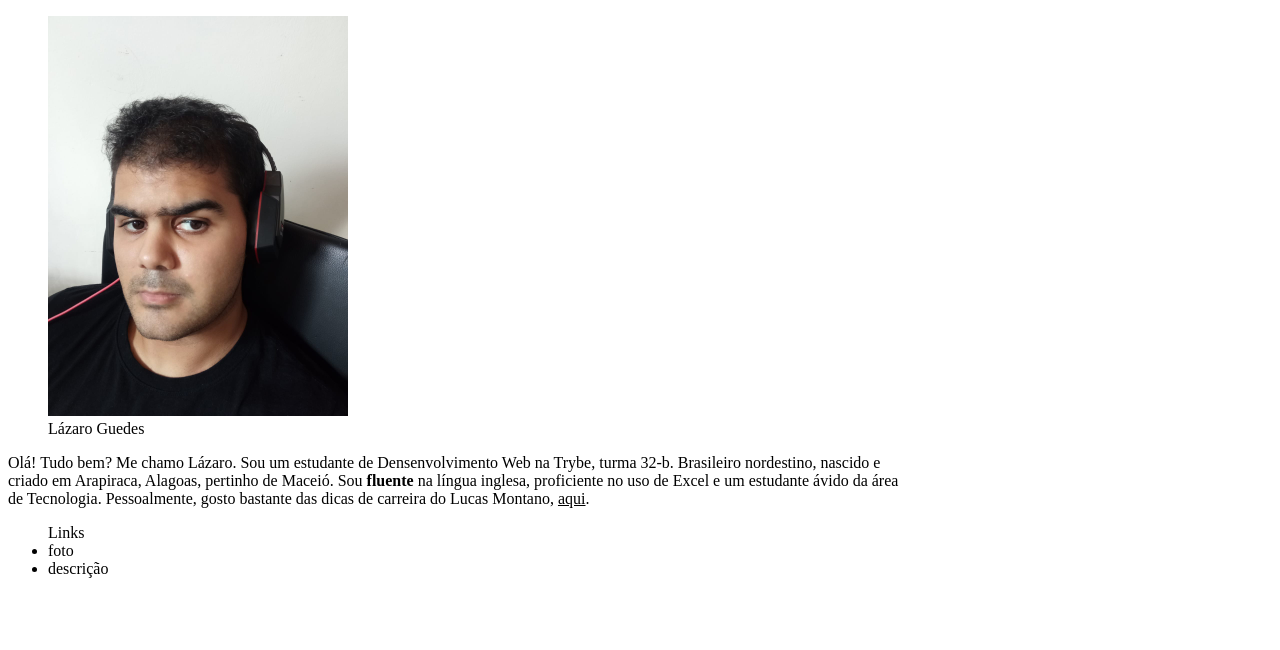
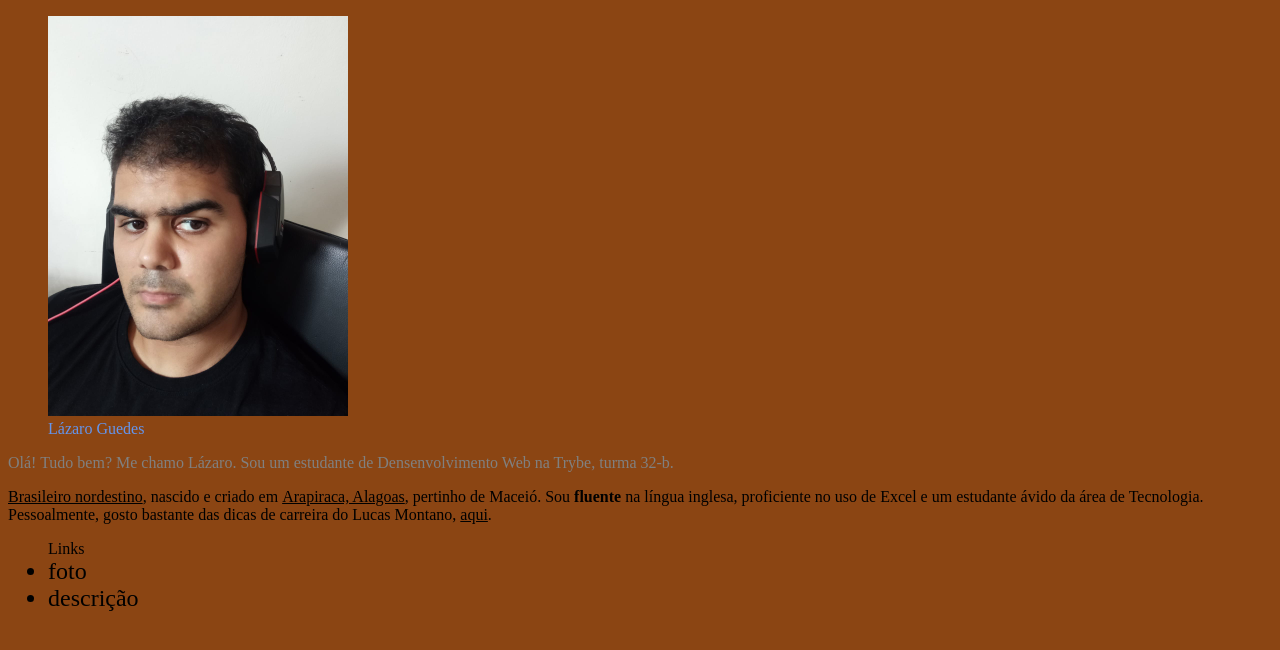
Before and after one commit to lazarusguedes/lazarusguedes.github.io, a plain HTML site: page index.html in a window 1280 px wide. Drawn offline with Linux system fonts and the light colour scheme.

Commit message:
Exercício_HTML_02

```diff
--- a/index.html
+++ b/index.html
@@ -5,21 +5,44 @@
     <meta http-equiv="X-UA-Compatible" content="IE=edge">
     <meta name="viewport" content="width=, initial-scale=1.0">
     <title>My first page</title>
+    <style>
+        body {
+            background-color: RGB(139,69,19);
+        }
+        #name {
+            color: RGB(100,149,237);
+        }
+        #description {
+            color: grey;
+        }
+        .nacionalidade {
+            text-decoration:underline;
+        }
+        .cidade {
+            text-decoration: underline;
+        }
+        div {
+            display: inline;
+        }
+        .list_item {
+            font-size: 1.5em;
+        }
+    </style>
 </head>
 <body>
     <figure>
         <img id="#pic" src="profile_pic.jpeg" width="300px" alt="picture">
-        <figcaption>Lázaro Guedes</figcaption>
+        <figcaption id="name">Lázaro Guedes</figcaption>
     </figure>
-    <p id="#descrição" style="width: 900px;">Olá! Tudo bem? Me chamo Lázaro. Sou um estudante de Densenvolvimento Web na Trybe, turma 32-b. Brasileiro nordestino, nascido e criado em Arapiraca, Alagoas,
+    <p id="description" style="width: 900px;">Olá! Tudo bem? Me chamo Lázaro. Sou um estudante de Densenvolvimento Web na Trybe, turma 32-b. <div class="nacionalidade">Brasileiro nordestino</div>, nascido e criado em <div class="cidade">Arapiraca, Alagoas</div>,
         pertinho de Maceió. Sou <b>fluente</b> na língua inglesa, proficiente no uso de Excel e um estudante ávido da área de Tecnologia. Pessoalmente,
         gosto bastante das dicas de carreira do Lucas Montano, <a href="https://www.youtube.com/watch?v=nOFXkKgEamw" target="blank" style="text-decoration: underline; color: black;"> aqui</a>.
     </p>
 
     <ul>
         Links
-        <li><a href="#pic" style="text-decoration: none; color: black;">foto</a></li>
-        <li><a href="#descrição" style="text-decoration: none; color: black;">descrição</a></li>
+        <li class="list_item"><a href="#pic" style="text-decoration: none; color: black;">foto</a></li>
+        <li class="list_item"><a href="#descrição" style="text-decoration: none; color: black;">descrição</a></li>
 
     </ul>
 </body>
```
